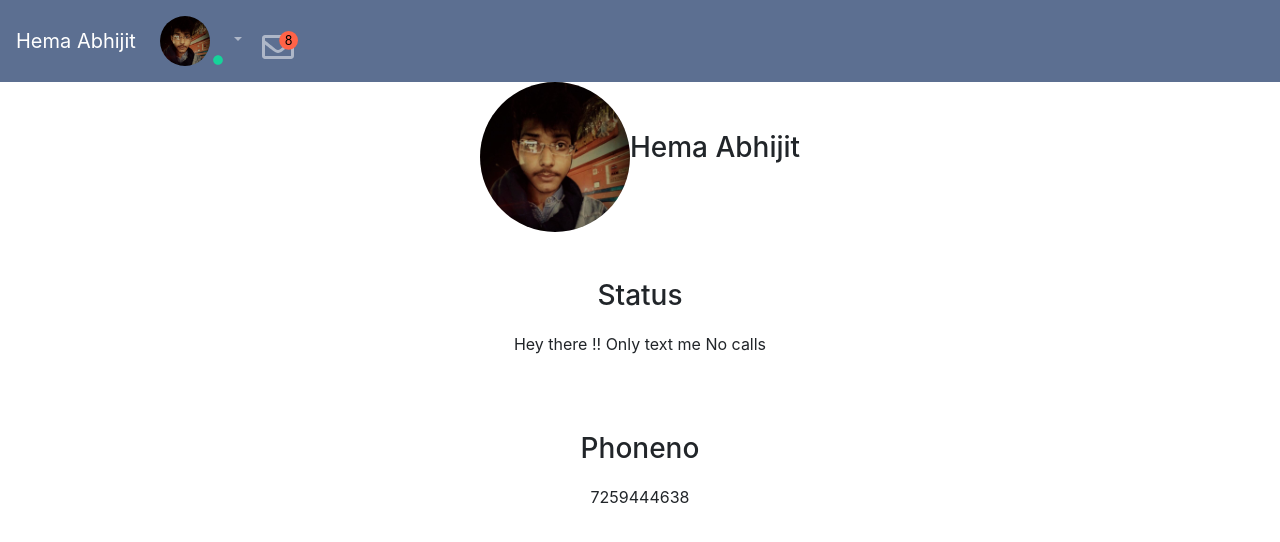
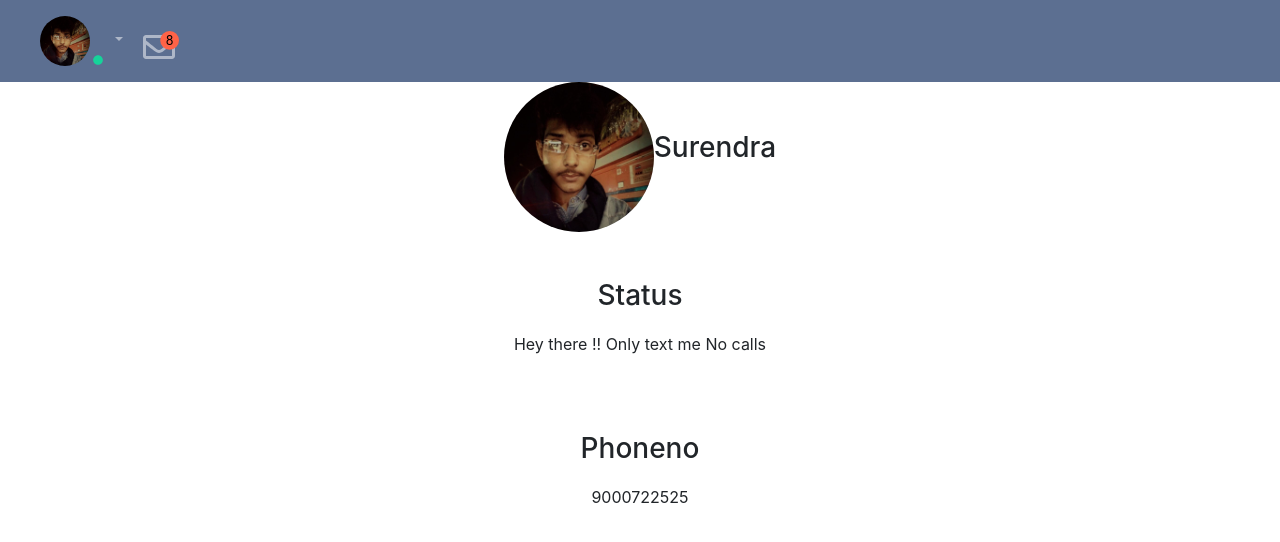
Before and after one commit to surendra5882/whatsapp-web-UI, a plain HTML site: page changedp.html in a window 1280 px wide. Drawn offline with nearby package versions, Linux system fonts and the light colour scheme; some icons are missing.

Commit message:
Update changedp.html

```diff
--- a/changedp.html
+++ b/changedp.html
@@ -14,7 +14,7 @@
 </head>
 <body>
 <nav class="navbar navbar-expand-sm navbar-dark   " style="background: #5C6F91;  " >
-  <a class="navbar-brand" href="index.html">Hema Abhijit</a>
+  <a class="navbar-brand" href="index.html"></a>
       <button class="navbar-toggler dropdown" type="button" data-toggle="dropdown" data-target="#navbarColor01" aria-controls="navbarColor01" aria-expanded="false" aria-label="Toggle navigation">
         <span class="navbar-toggler-icon"></span>
 
@@ -72,7 +72,7 @@
       <span>Change Image</span>
 
   </div>
-</a></div><div style="padding-top:50px; "><h3>Hema Abhijit</h3></div>
+</a></div><div style="padding-top:50px; "><h3>Surendra</h3></div>
 
 
  </div>
@@ -107,7 +107,7 @@
  <div class="fixing" >
 
    <div>
-      <p>7259444638</p>
+      <p>9000722525</p>
 
 </div>
 
```
